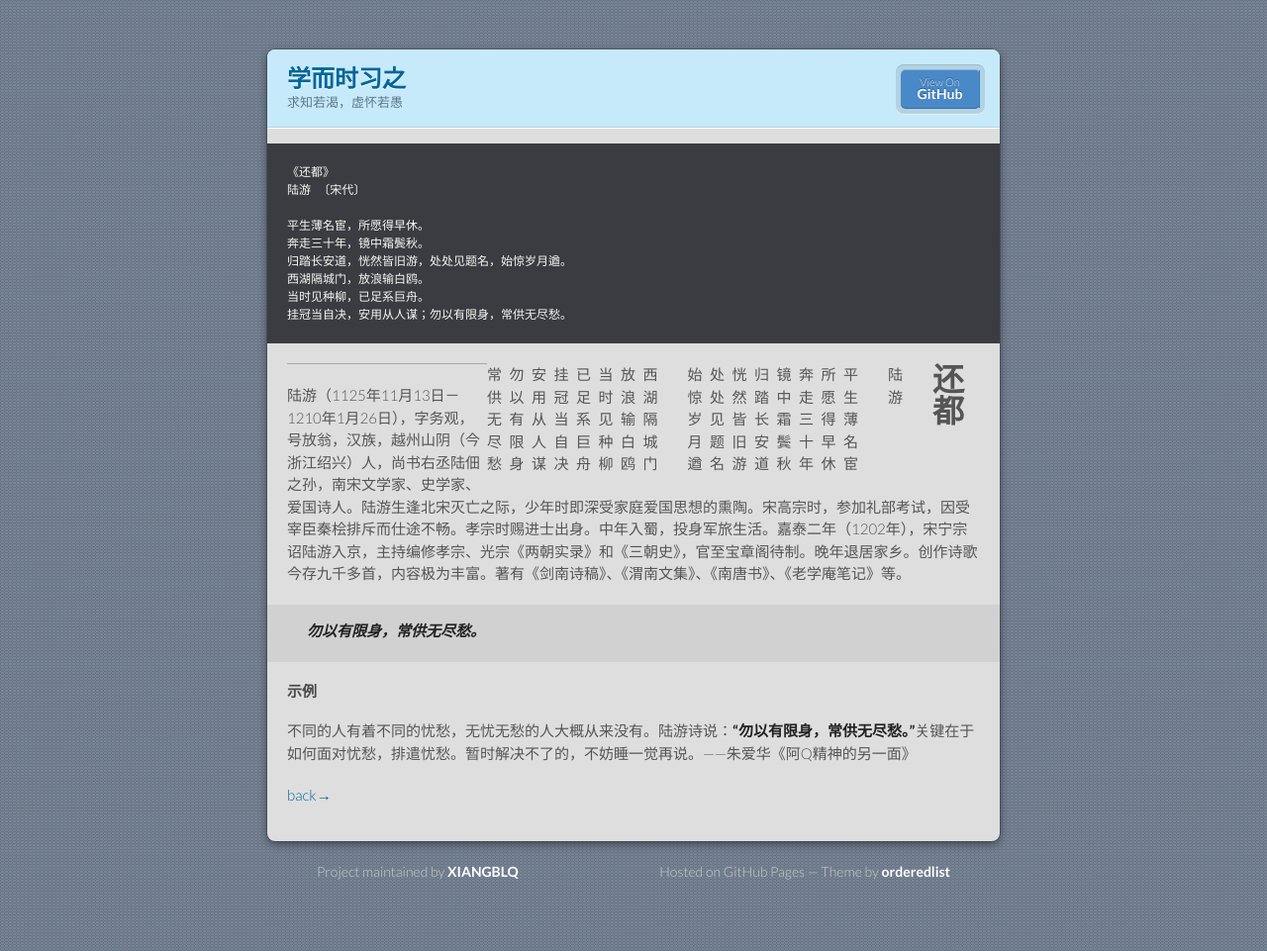
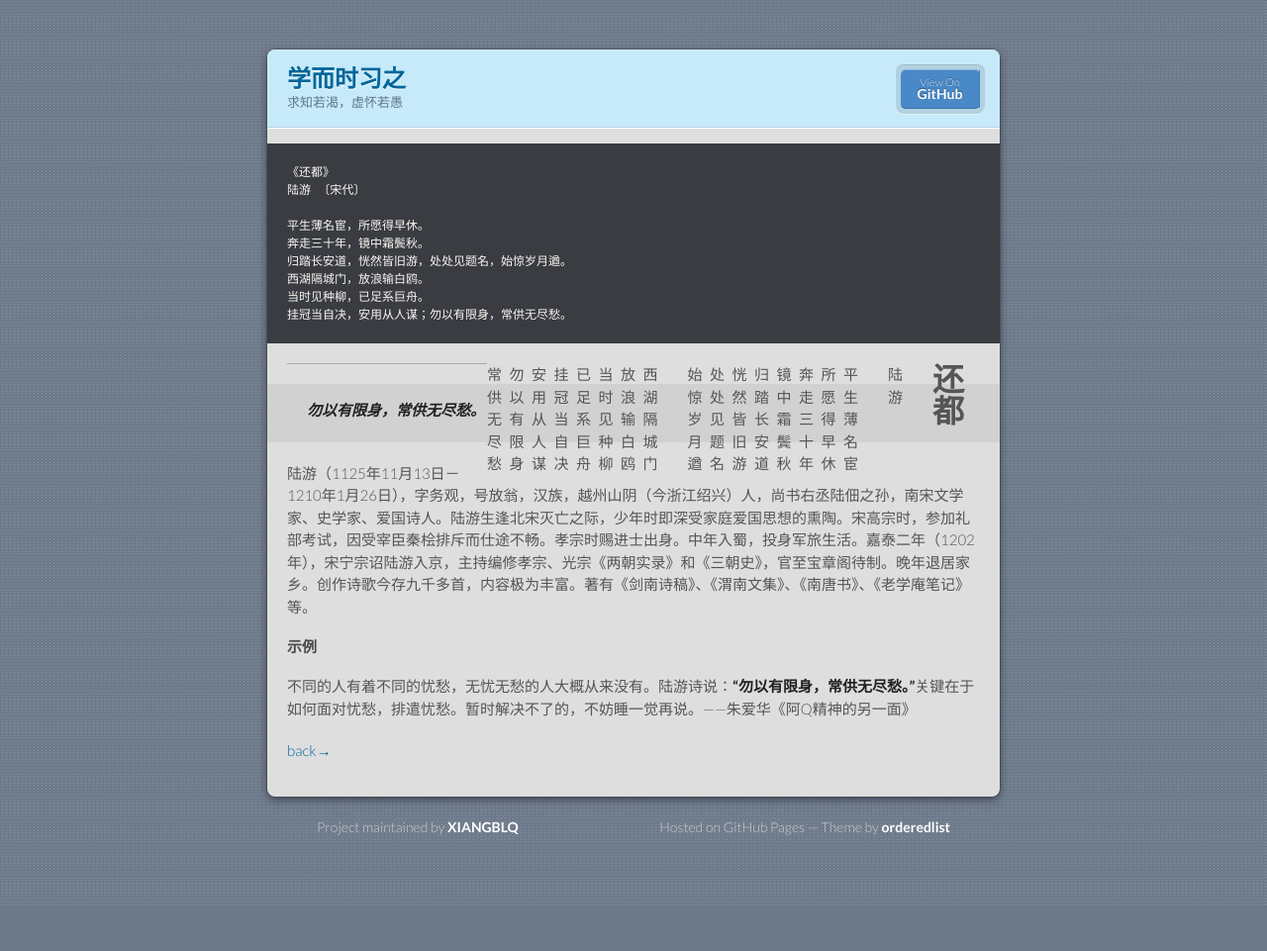
Before and after one commit to XIANGBLQ/wenzhai, a Jekyll site: the page built from pages/shiwen/shici/shangxi/陆游-huan-du.md, in a window 1280 px wide. Shown: the whole page at 99% size. Built offline with Jekyll 4.4.1, drawn with Linux system fonts in a browser that asks for light colours; after the commit the page ends 916 px from its top, so only the background shows below that.

```diff
--- a/pages/shiwen/shici/shangxi/陆游-huan-du.md
+++ b/pages/shiwen/shici/shangxi/陆游-huan-du.md
@@ -46,9 +46,9 @@ width:1.5em; float:right;
 
 ---
 
+> **勿以有限身，常供无尽愁。**
+
 陆游（1125年11月13日－1210年1月26日），字务观，号放翁，汉族，越州山阴（今浙江绍兴）人，尚书右丞陆佃之孙，南宋文学家、史学家、爱国诗人。陆游生逢北宋灭亡之际，少年时即深受家庭爱国思想的熏陶。宋高宗时，参加礼部考试，因受宰臣秦桧排斥而仕途不畅。孝宗时赐进士出身。中年入蜀，投身军旅生活。嘉泰二年（1202年），宋宁宗诏陆游入京，主持编修孝宗、光宗《两朝实录》和《三朝史》，官至宝章阁待制。晚年退居家乡。创作诗歌今存九千多首，内容极为丰富。著有《剑南诗稿》、《渭南文集》、《南唐书》、《老学庵笔记》等。
-
-> **勿以有限身，常供无尽愁。**
 
 #### 示例
 
```
